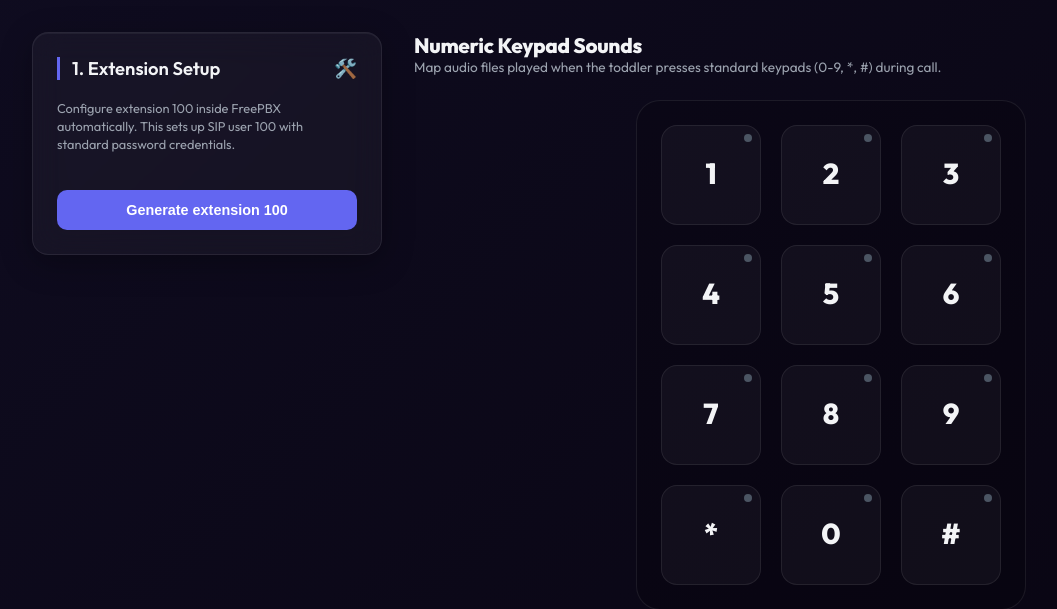
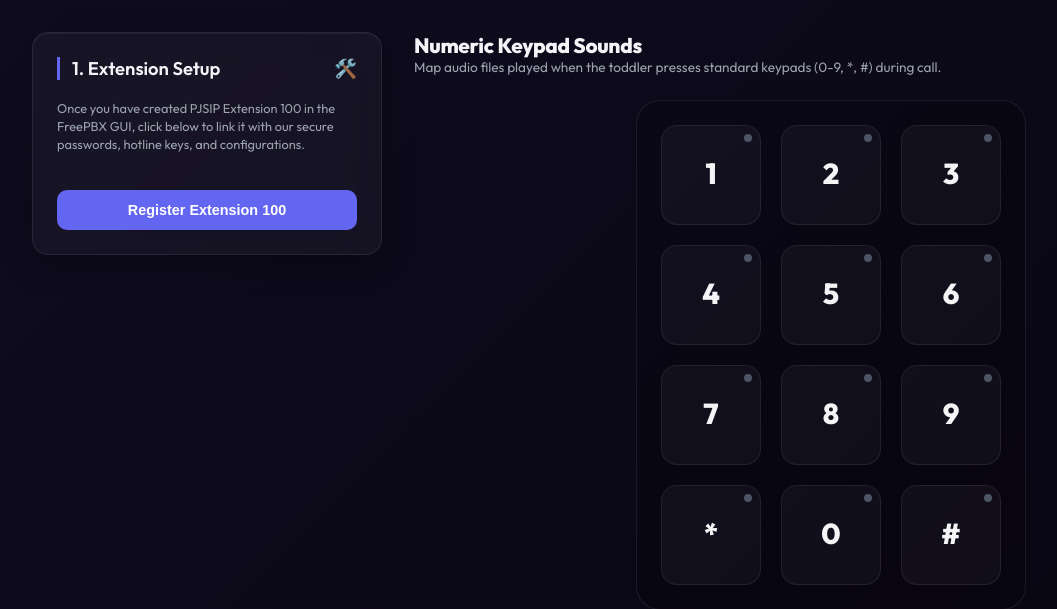
Before and after one commit to SzigetiPeter/toddler_mode_freepbx, a Flask app: page / in a window 1280 px wide. Shown: the part 91-700 px from the top of the page, without its empty margins (0-1057 px from the left). Run offline with Flask 2, Linux system fonts and the light colour scheme; data that the repository does not hold is empty.

Commit message:
feat: enforce extension pre-existence check, update setup copy, and add troubleshooting docs

```diff
--- a/server/app.py
+++ b/server/app.py
@@ -227,6 +227,14 @@ def provision_extension():
             "success": False,
             "error": "fwconsole utility not found. Extension generation is only supported directly on a FreePBX server."
         }), 500
+
+    # Verify if Extension 100 is created in FreePBX first (must exist in devices table)
+    code_check, out_check, _ = run_db_query("SELECT id FROM devices WHERE id = '100' LIMIT 1")
+    if code_check != 0 or not out_check or '100' not in out_check:
+        return jsonify({
+            "success": False,
+            "error": "Extension 100 does not exist in FreePBX. Please open the FreePBX Web Admin, go to Applications -> Extensions, add a new PJSIP Extension with number '100', click 'Apply Config', then click this button again."
+        }), 400
 
     # PJSIP Insert commands
     q1 = "INSERT INTO pjsip (id, keyword, data) VALUES ('100', 'secret', 'ToddlerToyPass123') ON DUPLICATE KEY UPDATE data='ToddlerToyPass123'"
--- a/server/templates/dashboard.html
+++ b/server/templates/dashboard.html
@@ -736,10 +736,10 @@
                     <span>🛠️</span>
                 </div>
                 <p style="font-size: 0.8rem; color: var(--text-secondary); line-height: 1.4; margin-bottom: 1rem;">
-                    Configure extension 100 inside FreePBX automatically. This sets up SIP user 100 with standard password credentials.
+                    Once you have created PJSIP Extension 100 in the FreePBX GUI, click below to link it with our secure passwords, hotline keys, and configurations.
                 </p>
                 <button class="btn" id="btn-provision-ext" onclick="provisionExtension()">
-                    Generate extension 100
+                    Register Extension 100
                 </button>
             </div>
 
@@ -1083,7 +1083,7 @@
                 .then(res => res.json())
                 .then(data => {
                     btn.disabled = false;
-                    btn.innerText = 'Generate extension 100';
+                    btn.innerText = 'Register Extension 100';
                     if (data.success) {
                         showToast(data.message, 'success');
                         fetchStats(); // Update dashboard panels immediately
@@ -1093,7 +1093,7 @@
                 })
                 .catch(err => {
                     btn.disabled = false;
-                    btn.innerText = 'Generate extension 100';
+                    btn.innerText = 'Register Extension 100';
                     showToast('Failed to connect to backend api.', 'error');
                 });
         }
```
Also changed, not shown: README.md.
